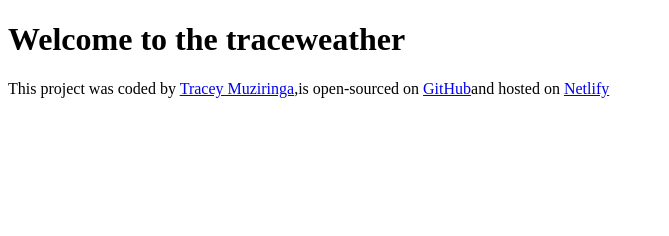
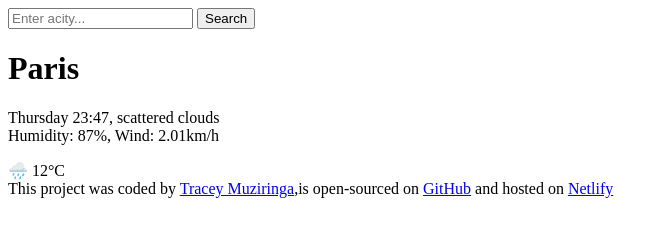
Before and after one commit to tmuziringa/traceweather, a plain HTML site: page index.html in a window 1280 px wide. Shown: the whole page, without its empty margins (0-669 px from the left). Drawn offline with Linux system fonts and the light colour scheme.

Commit message:
added html

```diff
--- a/index.html
+++ b/index.html
@@ -6,8 +6,26 @@
     <title>traceweather</title>
 </head>
 <body>
-    <h1>Welcome to the traceweather</h1>
-    <footer>This project was coded by <a href="https://github.com/tmuziringa" target="_blank">Tracey Muziringa</a>,is open-sourced on <a href="https://github.com/tmuziringa/traceweather" target="_blank">GitHub</a>and hosted on <a href="https://traceweather-app.netlify.app/" target="_blank">Netlify</a></footer>
+    <header>
+        <form action="">
+            <input type="search" placeholder="Enter acity..." required/>
+            <input type="submit"/ value="Search">
+        </form>
+    </header>
+    <main>
+        <div>
+    <h1>Paris</h1>
+    <p>
+    Thursday 23:47, scattered clouds
+    <br/>
+    Humidity: 87%, Wind: 2.01km/h
+    </p>
+    </div>
+    <div>
+    🌧️ 12°C
+    </div>
+    </main>
+    <footer>This project was coded by <a href="https://github.com/tmuziringa" target="_blank">Tracey Muziringa</a>,is open-sourced on <a href="https://github.com/tmuziringa/traceweather" target="_blank">GitHub</a> and hosted on <a href="https://traceweather-app.netlify.app/" target="_blank">Netlify</a></footer>
 </body>
 
 
```
